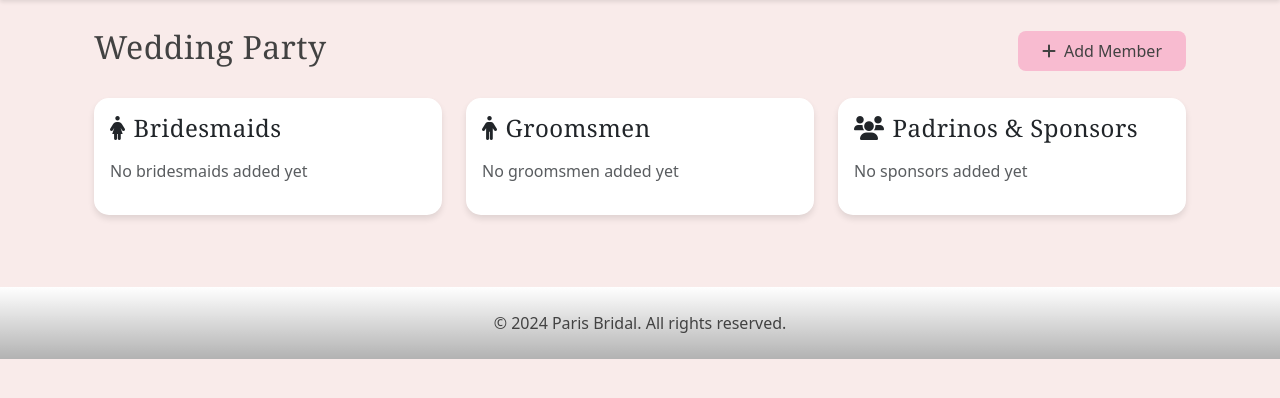
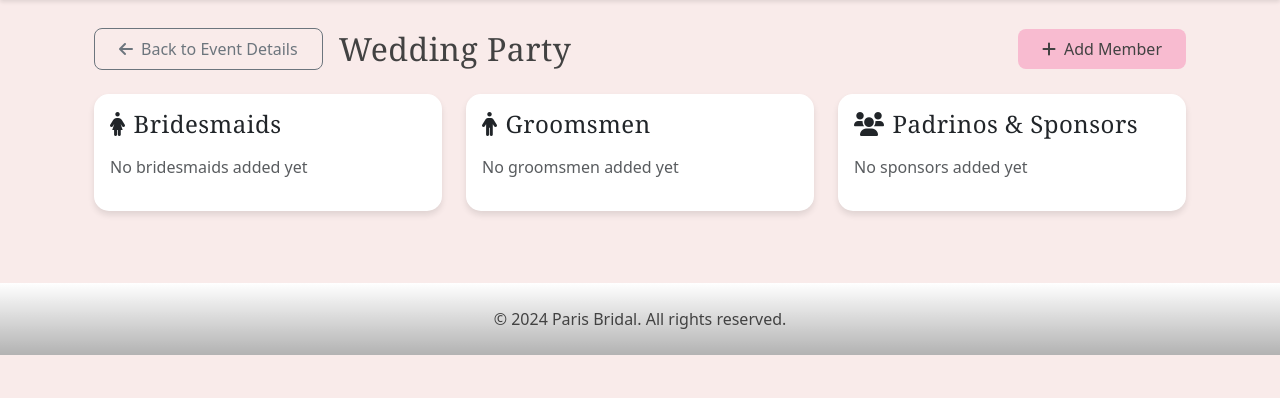
Before and after one commit to Irvarr/parisbridal, a Python web app: template templates/guest/wedding_party.html in a window 1280 px wide. Shown: the part 56-454 px from the top of the page. Run offline with Jinja, Linux system fonts and the light colour scheme; the template is opened without the code that fills it, so the values that code supplies are empty.

Commit message:
Agent query: I've added 'Back to Event Details' buttons to the wedding party, guest list, and registry pages. Could you check if these back buttons work correctly and lead to the event details page?
Add navigation links back to event details page from guest list, wedding party, and registry pages.

Screenshot: https://storage.googleapis.com/screenshot-production-us-central1/0fcf7169-087e-4111-bd6f-826c539dd0e3/09c5da12-4e71-46ee-a796-ab77651c01ea.jpg

```diff
--- a/templates/guest/wedding_party.html
+++ b/templates/guest/wedding_party.html
@@ -3,7 +3,12 @@
 {% block content %}
 <div class="container">
     <div class="d-flex justify-content-between align-items-center mb-4">
-        <h2>Wedding Party</h2>
+        <div class="d-flex align-items-center gap-3">
+            <a href="{{ url_for('guest.wedding_details', event_id=event_id) }}" class="btn btn-outline-secondary">
+                <i class="fas fa-arrow-left me-2"></i>Back to Event Details
+            </a>
+            <h2 class="mb-0">Wedding Party</h2>
+        </div>
         <a href="{{ url_for('guest.add_party_member', event_id=event_id) }}" class="btn btn-primary">
             <i class="fas fa-plus me-2"></i>Add Member
         </a>
@@ -76,7 +81,7 @@
                                             </small>
                                         {% endif %}
                                     </div>
-                                    <form method="POST" action="{{ url_for('guest.delete_party_member', member_id=member.id) }}"
+                                    <form method="POST" action="{{ url_for('guest.delete_party_member', member_id=member.id, event_id=event_id) }}"
                                           class="d-inline">
                                         <button type="submit" class="btn btn-sm btn-outline-danger"
                                                 onclick="return confirm('Are you sure you want to remove this member?')">
@@ -118,7 +123,7 @@
                                             </small>
                                         {% endif %}
                                     </div>
-                                    <form method="POST" action="{{ url_for('guest.delete_party_member', member_id=member.id) }}"
+                                    <form method="POST" action="{{ url_for('guest.delete_party_member', member_id=member.id, event_id=event_id) }}"
                                           class="d-inline">
                                         <button type="submit" class="btn btn-sm btn-outline-danger"
                                                 onclick="return confirm('Are you sure you want to remove this member?')">
```
Also changed, not shown: templates/guest/list.html (+6 -1 lines), templates/registry/edit.html (+9 -1 lines).
